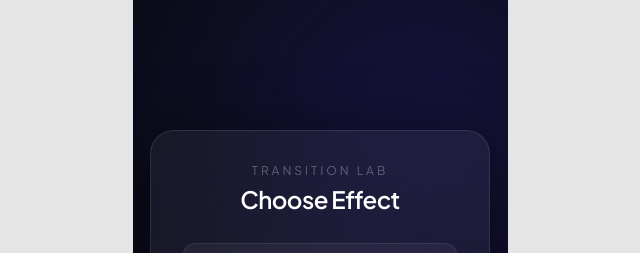
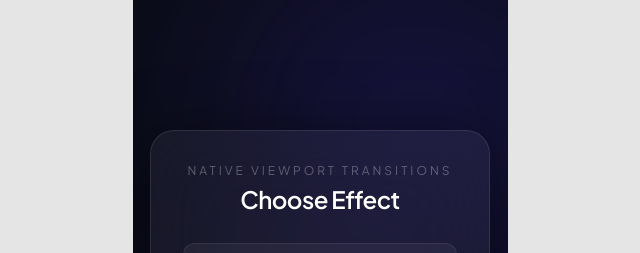
Before and after one commit to danoweibo/native-viewport-transitions, a React (Vite) app: page / in a window 1280 px wide. Shown: the top 253 px of the page, without its empty margins (320-960 px from the left). Built offline with nearby package versions, Linux system fonts and the light colour scheme.

Commit message:
update(ui): include dropdown transistion selector

```diff
--- a/src/screens/index.tsx
+++ b/src/screens/index.tsx
@@ -43,7 +43,7 @@ export default function CurrentTransitionScreen() {
 				{/* Header */}
 				<div className="mb-4 text-center">
 					<p className="text-white/30 text-xs uppercase tracking-[0.25em]">
-						Transition Lab
+						Native Viewport Transitions
 					</p>
 					<h1 className="mt-1 font-semibold text-2xl text-white tracking-tight">
 						Choose Effect
--- a/src/screens/next.tsx
+++ b/src/screens/next.tsx
@@ -1,4 +1,4 @@
-/** biome-ignore-all lint/a11y/noLabelWithoutControl: <explanation> */
+/** biome-ignore-all lint/a11y/noLabelWithoutControl: select declared replacing input. */
 import { useState } from "react";
 import { useNavigate } from "react-router-dom";
 import { useTransitionStore } from "@/contexts/transitions";
@@ -37,7 +37,7 @@ export default function NextTransitionScreen() {
 			{/* Ambient blobs */}
 			<div className="pointer-events-none absolute inset-0">
 				<div className="absolute top-[-10%] right-[10%] h-[400px] w-[400px] rounded-full bg-sky-500/20 blur-[120px]" />
-				<div className="absolute bottom-[0%] left-[5%] h-[320px] w-[320px] rounded-full bg-indigo-500/15 blur-[100px]" />
+				<div className="absolute bottom-[0%] left-[5%] h-80 w-[320px] rounded-full bg-indigo-500/15 blur-[100px]" />
 			</div>
 
 			{/* Glass card */}
```
